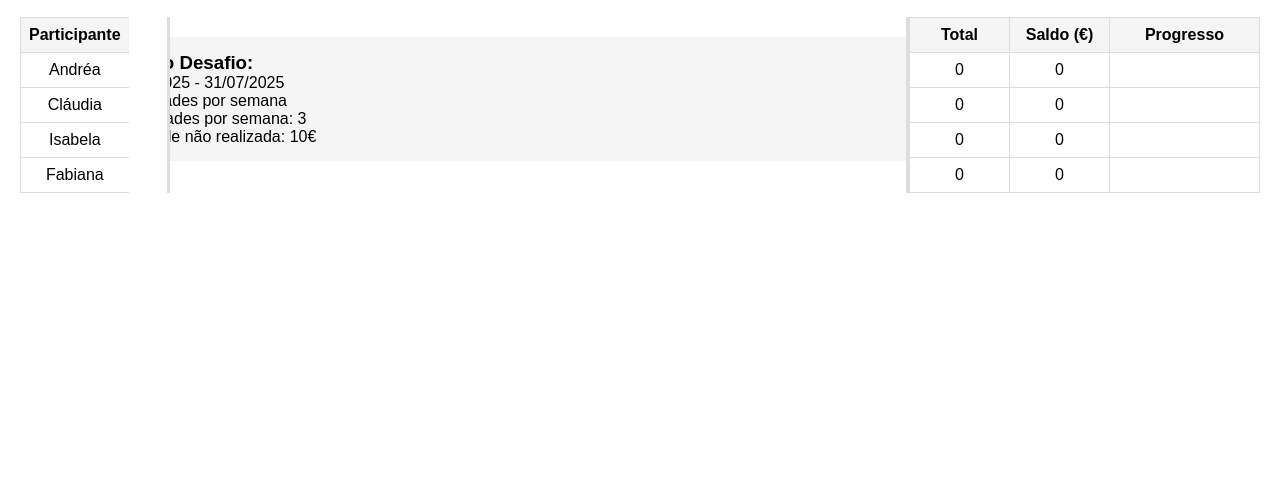
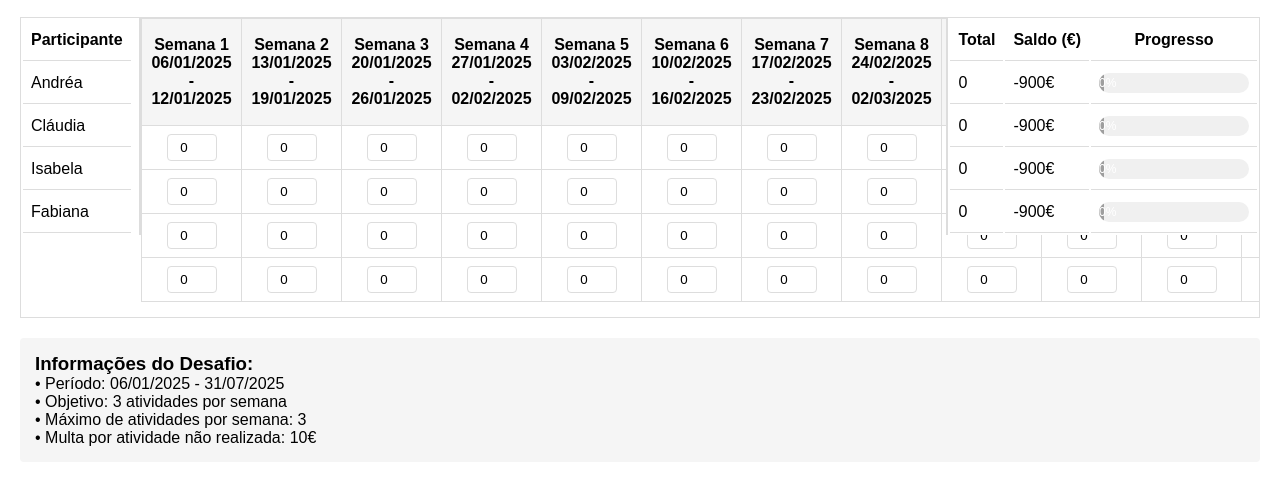
Before and after one commit to deamigliori/workout-tracker, a plain HTML site: page index.html in a window 1280 px wide. Shown: the part 60-544 px from the top of the page. Drawn offline with Linux system fonts and the light colour scheme.

Commit message:
Update index.html

```diff
--- a/index.html
+++ b/index.html
@@ -10,59 +10,87 @@
             padding: 0;
         }
 
-        .container {
-            width: 100%;
-            padding: 20px;
+        body {
             font-family: Arial, sans-serif;
         }
 
-        .table-wrapper {
-            position: relative;
-            margin-top: 20px;
+        .container {
+            padding: 20px;
+            width: 100%;
         }
 
-        .table-scroll {
-            overflow-x: auto;
-            margin-left: 150px;
+        .table-container {
+            position: relative;
+            margin: 20px 0;
+            border: 1px solid #ddd;
         }
 
-        table {
-            border-collapse: collapse;
-            width: max-content;
-            background-color: white;
+        /* Tabela de nomes (fixa à esquerda) */
+        .names-table {
+            position: absolute;
+            left: 0;
+            top: 0;
+            width: 120px;
+            background: white;
+            z-index: 2;
+            border-right: 2px solid #ddd;
         }
 
-        .fixed-column {
-            position: absolute;
-            width: 150px;
-            left: 0;
-            top: auto;
-            border-right: 3px solid #ddd;
-            background-color: white;
+        .names-table th,
+        .names-table td {
+            border-bottom: 1px solid #ddd;
+            padding: 8px;
+            height: 41px; /* Garante alinhamento com a tabela principal */
+            background: white;
         }
 
-        .fixed-column th,
-        .fixed-column td {
-            border-right: none;
+        /* Container de rolagem */
+        .scroll-container {
+            overflow-x: auto;
+            margin-left: 120px; /* Largura da tabela de nomes */
+            padding-bottom: 15px; /* Espaço para barra de rolagem */
         }
 
-        th, td {
+        /* Tabela principal */
+        .main-table {
+            border-collapse: collapse;
+            min-width: 100%;
+            background: white;
+        }
+
+        .main-table th,
+        .main-table td {
             border: 1px solid #ddd;
             padding: 8px;
             text-align: center;
             min-width: 100px;
         }
 
-        th {
-            background-color: #f5f5f5;
-            font-weight: bold;
-            white-space: nowrap;
+        .main-table th {
+            background: #f5f5f5;
+            position: sticky;
+            top: 0;
+            z-index: 1;
         }
 
-        .week-column {
-            min-width: 120px;
+        /* Tabela de totais (fixa à direita) */
+        .totals-table {
+            position: absolute;
+            right: 0;
+            top: 0;
+            background: white;
+            z-index: 2;
+            border-left: 2px solid #ddd;
         }
 
+        .totals-table th,
+        .totals-table td {
+            border-bottom: 1px solid #ddd;
+            padding: 8px;
+            height: 41px;
+        }
+
+        /* Estilos comuns */
         input[type="number"] {
             width: 50px;
             padding: 5px;
@@ -71,38 +99,25 @@
             border-radius: 4px;
         }
 
-        .leader {
-            background-color: #e8f5e9;
-        }
+        .leader { background-color: #e8f5e9 !important; }
+        .last-place { background-color: #ffebee !important; }
 
-        .last-place {
-            background-color: #ffebee;
-        }
-
-        .info-box {
-            background-color: #f5f5f5;
-            padding: 15px;
-            border-radius: 4px;
-            margin-top: 20px;
-        }
-
-        .progress-bar-container {
-            width: 100%;
-            background-color: #f0f0f0;
+        .progress-container {
+            width: 150px;
+            background: #f0f0f0;
             border-radius: 10px;
-            margin: 5px 0;
+            overflow: hidden;
         }
 
         .progress-bar {
             height: 20px;
             border-radius: 10px;
-            transition: width 0.5s ease-in-out;
-            display: flex;
-            align-items: center;
-            justify-content: flex-end;
+            transition: width 0.5s;
+            color: white;
+            text-align: right;
             padding-right: 5px;
-            color: white;
             font-size: 12px;
+            line-height: 20px;
         }
 
         .progress-level-1 { background-color: #9e9e9e; }
@@ -110,51 +125,32 @@
         .progress-level-3 { background-color: #2196f3; }
         .progress-level-4 { background-color: #4caf50; }
 
-        .summary-columns {
-            position: absolute;
-            right: 0;
-            top: auto;
-            background-color: white;
-            border-left: 3px solid #ddd;
+        .info-box {
+            background: #f5f5f5;
+            padding: 15px;
+            border-radius: 4px;
+            margin-top: 20px;
         }
 
         .syncing {
             position: fixed;
             top: 10px;
             right: 10px;
-            background-color: #fff;
-            padding: 10px;
+            background: rgba(0,0,0,0.7);
+            color: white;
+            padding: 10px 20px;
             border-radius: 4px;
-            box-shadow: 0 2px 4px rgba(0,0,0,0.1);
             display: none;
         }
 
         @media screen and (max-width: 768px) {
-            .container {
-                padding: 10px;
-            }
-
-            .table-scroll {
-                margin-left: 100px;
-            }
-
-            .fixed-column {
-                width: 100px;
-            }
-
-            th, td {
-                padding: 5px;
-                font-size: 12px;
-            }
-
+            .container { padding: 10px; }
             input[type="number"] {
                 width: 40px;
                 padding: 3px;
             }
-
-            .info-box {
-                padding: 10px;
-            }
+            .names-table { width: 100px; }
+            .scroll-container { margin-left: 100px; }
         }
     </style>
 </head>
@@ -164,8 +160,9 @@
     <div class="container">
         <h1 style="text-align: center; margin-bottom: 20px;">Controle do Desafio de Ginástica</h1>
 
-        <div class="table-wrapper">
-            <div class="fixed-column">
+        <div class="table-container">
+            <!-- Tabela de nomes (fixa à esquerda) -->
+            <div class="names-table">
                 <table>
                     <thead>
                         <tr><th>Participante</th></tr>
@@ -179,26 +176,24 @@
                 </table>
             </div>
 
-            <div class="table-scroll">
-                <table id="workoutTable">
+            <!-- Container com rolagem horizontal -->
+            <div class="scroll-container">
+                <table class="main-table" id="workoutTable">
                     <thead>
-                        <tr id="headerRow">
-                            <!-- Cabeçalhos das semanas serão inseridos via JavaScript -->
-                        </tr>
+                        <tr id="headerRow"></tr>
                     </thead>
-                    <tbody>
-                        <!-- Células das semanas serão inseridas via JavaScript -->
-                    </tbody>
+                    <tbody></tbody>
                 </table>
             </div>
 
-            <div class="summary-columns">
+            <!-- Tabela de totais (fixa à direita) -->
+            <div class="totals-table">
                 <table>
                     <thead>
                         <tr>
                             <th>Total</th>
                             <th>Saldo (€)</th>
-                            <th style="min-width: 150px;">Progresso</th>
+                            <th>Progresso</th>
                         </tr>
                     </thead>
                     <tbody>
@@ -242,35 +237,23 @@
         const endDate = new Date('2025-07-31');
         const participants = ['Andréa', 'Cláudia', 'Isabela', 'Fabiana'];
         let cachedData = null;
-        let isSyncing = false;
 
-        // Função para mostrar/esconder indicador de sincronização
-        function toggleSyncing(show) {
-            document.getElementById('syncing').style.display = show ? 'block' : 'none';
-        }
-
-        // Gerar datas das semanas
         function generateWeeks() {
             const weeks = [];
             let currentDate = new Date(startDate);
-
             while (currentDate <= endDate) {
                 const weekStart = new Date(currentDate);
                 const weekEnd = new Date(currentDate);
                 weekEnd.setDate(weekEnd.getDate() + 6);
-
                 weeks.push({
                     start: formatDate(weekStart),
                     end: formatDate(weekEnd)
                 });
-
                 currentDate.setDate(currentDate.getDate() + 7);
             }
-
             return weeks;
         }
 
-        // Formatar data
         function formatDate(date) {
             return date.toLocaleDateString('pt-BR', {
                 day: '2-digit',
@@ -279,14 +262,11 @@
             });
         }
 
-        // Carregar dados do arquivo data.json
         async function loadData() {
             try {
-                toggleSyncing(true);
+                document.getElementById('syncing').style.display = 'block';
                 const response = await fetch('data.json?' + new Date().getTime());
-                if (!response.ok) {
-                    throw new Error('Erro ao carregar dados');
-                }
+                if (!response.ok) throw new Error('Erro ao carregar dados');
                 const data = await response.json();
                 cachedData = data.workoutData || {};
                 return cachedData;
@@ -294,21 +274,23 @@
                 console.error('Erro ao carregar dados:', error);
                 return {};
             } finally {
-                toggleSyncing(false);
+                document.getElementById('syncing').style.display = 'none';
             }
         }
 
-        // Inicializar tabela
         async function initializeTable() {
             const weeks = generateWeeks();
             const savedData = await loadData();
             const headerRow = document.getElementById('headerRow');
             const tbody = document.querySelector('#workoutTable tbody');
 
+            // Limpar conteúdo existente
+            headerRow.innerHTML = '';
+            tbody.innerHTML = '';
+
             // Criar cabeçalhos
             weeks.forEach((week, index) => {
                 const th = document.createElement('th');
-                th.className = 'week-column';
                 th.innerHTML = `Semana ${index + 1}<br>${week.start} - ${week.end}`;
                 headerRow.appendChild(th);
             });
@@ -319,17 +301,15 @@
                 row.dataset.participant = participant;
 
                 weeks.forEach((_, weekIndex) => {
-                    const cell = document.createElement('td');
+                    const td = document.createElement('td');
                     const input = document.createElement('input');
                     input.type = 'number';
                     input.min = '0';
                     input.max = '3';
                     input.value = savedData[participant]?.[weekIndex] || 0;
-                    input.onchange = function() {
-                        handleWorkoutUpdate(this);
-                    };
-                    cell.appendChild(input);
-                    row.appendChild(cell);
+                    input.onchange = handleWorkoutUpdate;
+                    td.appendChild(input);
+                    row.appendChild(td);
                 });
 
                 tbody.appendChild(row);
@@ -338,7 +318,6 @@
             updateTotalsAndRankings();
         }
 
-        // Atualizar totais e rankings
         function updateTotalsAndRankings() {
             const weeks = generateWeeks();
             const rows = document.querySelectorAll('#workoutTable tbody tr');
@@ -347,22 +326,20 @@
             let totals = [];
 
             rows.forEach((row, rowIndex) => {
-                const inputs = row.querySelectorAll('input[type="number"]');
+                const inputs = row.querySelectorAll('input');
                 const total = Array.from(inputs).reduce((sum, input) => sum + (parseInt(input.value) || 0), 0);
                 const participant = row.dataset.participant;
 
-                // Atualizar total e saldo
-                const totalCell = document.querySelectorAll('.total')[rowIndex];
-                const balanceCell = document.querySelectorAll('.balance')[rowIndex];
-                const progressCell = document.querySelectorAll('.progress')[rowIndex];
+                // Atualizar células de total e saldo
+                const totalCells = document.querySelectorAll('.total');
+                const balanceCells = document.querySelectorAll('.balance');
+                const progressCells = document.querySelectorAll('.progress');
 
-                totalCell.textContent = total;
+                totalCells[rowIndex].textContent = total;
 
                 const totalWeeks = weeks.length;
-                const requiredPerWeek = 3;
-                const totalRequired = totalWeeks * requiredPerWeek;
-                const balance = (total * 10) - (totalRequired * 10);
-                balanceCell.textContent = balance + '€';
+                const balance = (total * 10) - (totalWeeks * 3 * 10);
+                balanceCells[rowIndex].textContent = balance + '€';
 
                 // Atualizar barra de progresso
                 const maxPossible = totalWeeks * 3;
@@ -373,8 +350,8 @@
                 else if (percentage >= 50) progressClass = 'progress-level-3';
                 else if (percentage >= 20) progressClass = 'progress-level-2';
 
-                progressCell.innerHTML = `
-                    <div class="progress-bar-container">
+                progressCells[rowIndex].innerHTML = `
+                    <div class="progress-container">
                         <div class="progress-bar ${progressClass}" style="width: ${percentage}%">
                             ${Math.round(percentage)}%
                         </div>
@@ -386,8 +363,9 @@
                 totals.push({ name: participant, total });
             });
 
-            // Atualizar classes de liderança
-            document.querySelectorAll('.fixed-column tbody tr').forEach((row, index) => {
+            // Atualizar líderes e últimos
+            const nameRows = document.querySelectorAll('.names-table tbody tr');
+            nameRows.forEach((row, index) => {
                 const total = parseInt(document.querySelectorAll('.total')[index].textContent);
                 row.classList.remove('leader', 'last-place');
                 if (total === maxTotal && total > 0) row.classList.add('leader');
@@ -407,34 +385,29 @@
             }
         }
 
-        // Manipular atualização de atividades
         let updateTimeout;
-        async function handleWorkoutUpdate(input) {
+        async function handleWorkoutUpdate(event) {
+            const input = event.target;
             input.value = Math.max(0, Math.min(3, parseInt(input.value) || 0));
 
             const row = input.closest('tr');
             const participant = row.dataset.participant;
-            const weekIndex = Array.from(row.cells).indexOf(input.closest('td'));
+            const weekIndex = Array.from(row.children).indexOf(input.parentElement);
 
-            // Atualizar dados em cache
-            if (!cachedData[participant]) {
-                cachedData[participant] = {};
-            }
+            if (!cachedData[participant]) cachedData[participant] = {};
             cachedData[participant][weekIndex] = parseInt(input.value);
 
-            // Atualizar UI
             updateTotalsAndRankings();
 
             // Debounce para evitar muitas atualizações
             clearTimeout(updateTimeout);
-            updateTimeout = setTimeout(async () => {
-                try {
-                    toggleSyncing(true);
-                    // Atualizar localStorage como backup
-                    localStorage.setItem('workoutDataBackup', JSON.stringify(cachedData));
+            updateTimeout = setTimeout(() => {
+                localStorage.setItem('workoutDataBackup', JSON.stringify(cachedData));
+            }, 1000);
+        }
 
-                    // Tentar carregar dados mais recentes antes de atualizar
-                    await loadData();
-                    // Mesclar dados locais com dados do servidor
-                    if (!cachedData[participant]) {
-                        cachedData
+        // Inicializar a tabela quando a página carregar
+        window.addEventListener('load', initializeTable);
+    </script>
+</body>
+</html>
```
